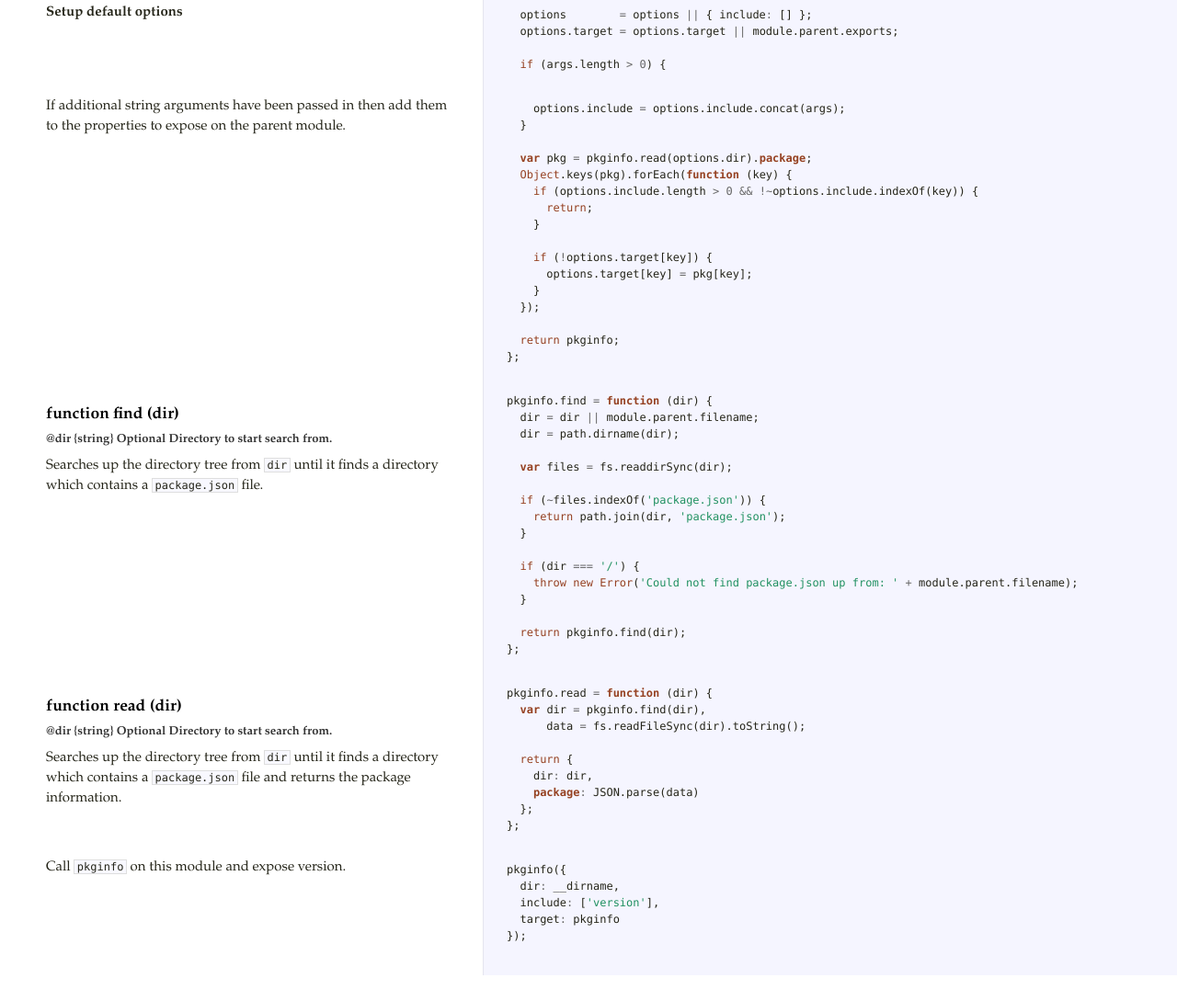
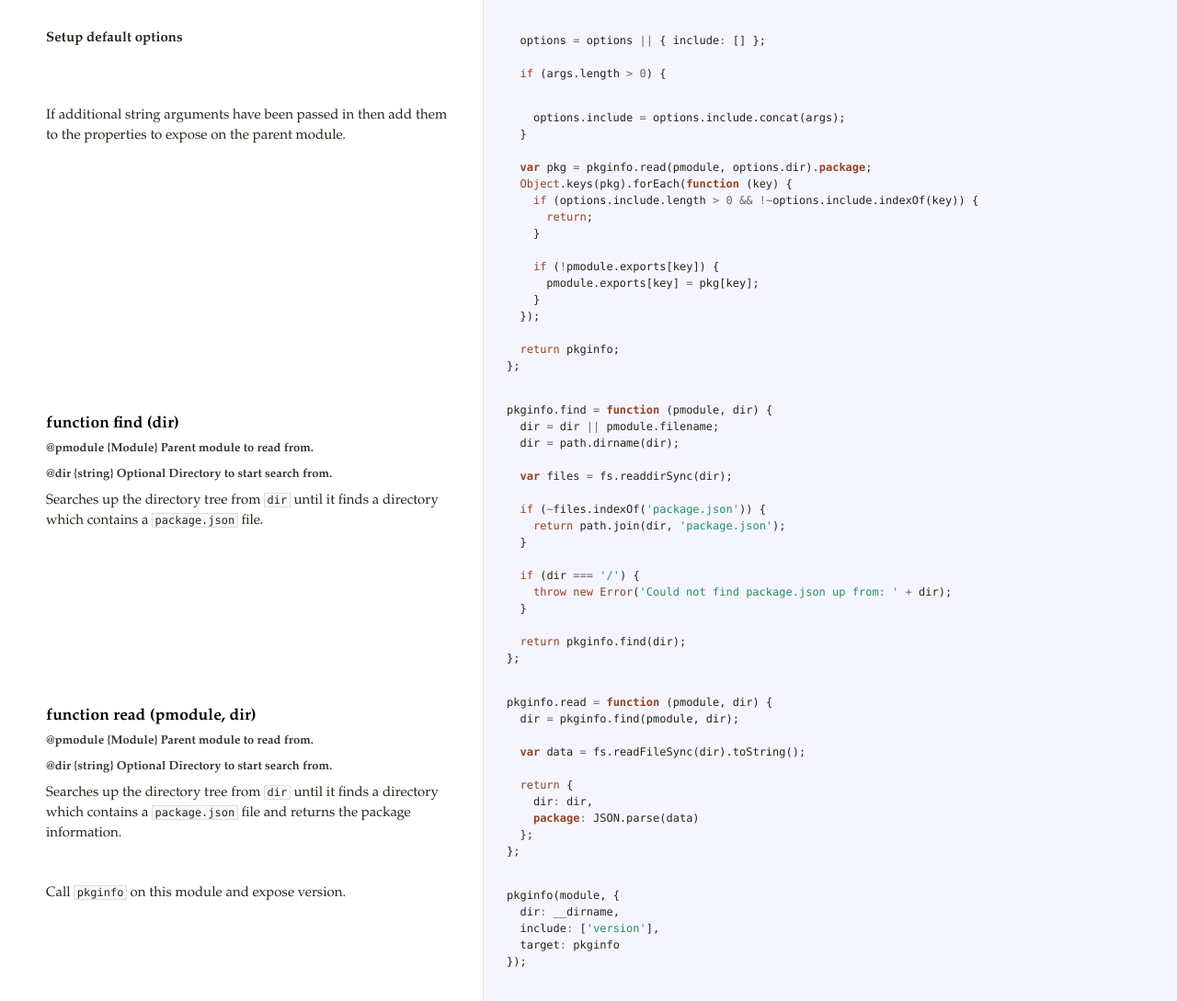
Before and after one commit to indexzero/node-pkginfo, a website: page docs/pkginfo.html in a window 1280 px wide. Shown: the part 861-1950 px from the top of the page at 92% size. Before the commit the page ends 1922 px from the top, so only its background shows below. Drawn offline with Linux system fonts and the light colour scheme.

Commit message:
[doc] Update docco docs

```diff
--- a/docs/pkginfo.html
+++ b/docs/pkginfo.html
@@ -7,6 +7,8 @@
 
 <span class="kd">var</span> <span class="nx">fs</span> <span class="o">=</span> <span class="nx">require</span><span class="p">(</span><span class="s1">&#39;fs&#39;</span><span class="p">),</span>
     <span class="nx">path</span> <span class="o">=</span> <span class="nx">require</span><span class="p">(</span><span class="s1">&#39;path&#39;</span><span class="p">);</span></pre></div>             </td>           </tr>                               <tr id="section-2">             <td class="docs">               <div class="pilwrap">                 <a class="pilcrow" href="#section-2">&#182;</a>               </div>               <h3>function pkginfo ([options, 'property', 'property' ..])</h3>
+
+<h4>@pmodule {Module} Parent module to read from.</h4>
 
 <h4>@options {Object|Array|string} <strong>Optional</strong> Options used when exposing properties.</h4>
 
@@ -21,8 +23,8 @@ it's exports. Valid usage:</p>
 
 <p><code>require('pkginfo')(['version', 'author']);</code></p>
 
-<p><code>require('pkginfo')({ include: ['version', 'author'] });</code></p>             </td>             <td class="code">               <div class="highlight"><pre><span class="kd">var</span> <span class="nx">pkginfo</span> <span class="o">=</span> <span class="nx">module</span><span class="p">.</span><span class="nx">exports</span> <span class="o">=</span> <span class="kd">function</span> <span class="p">(</span><span class="nx">options</span><span class="p">)</span> <span class="p">{</span>
-  <span class="kd">var</span> <span class="nx">args</span> <span class="o">=</span> <span class="p">[].</span><span class="nx">slice</span><span class="p">.</span><span class="nx">call</span><span class="p">(</span><span class="nx">arguments</span><span class="p">,</span> <span class="mi">1</span><span class="p">).</span><span class="nx">filter</span><span class="p">(</span><span class="kd">function</span> <span class="p">(</span><span class="nx">arg</span><span class="p">)</span> <span class="p">{</span>
+<p><code>require('pkginfo')({ include: ['version', 'author'] });</code></p>             </td>             <td class="code">               <div class="highlight"><pre><span class="kd">var</span> <span class="nx">pkginfo</span> <span class="o">=</span> <span class="nx">module</span><span class="p">.</span><span class="nx">exports</span> <span class="o">=</span> <span class="kd">function</span> <span class="p">(</span><span class="nx">pmodule</span><span class="p">,</span> <span class="nx">options</span><span class="p">)</span> <span class="p">{</span>
+  <span class="kd">var</span> <span class="nx">args</span> <span class="o">=</span> <span class="p">[].</span><span class="nx">slice</span><span class="p">.</span><span class="nx">call</span><span class="p">(</span><span class="nx">arguments</span><span class="p">,</span> <span class="mi">2</span><span class="p">).</span><span class="nx">filter</span><span class="p">(</span><span class="kd">function</span> <span class="p">(</span><span class="nx">arg</span><span class="p">)</span> <span class="p">{</span>
     <span class="k">return</span> <span class="k">typeof</span> <span class="nx">arg</span> <span class="o">===</span> <span class="s1">&#39;string&#39;</span><span class="p">;</span>
   <span class="p">});</span>
   </pre></div>             </td>           </tr>                               <tr id="section-3">             <td class="docs">               <div class="pilwrap">                 <a class="pilcrow" href="#section-3">&#182;</a>               </div>               <p><strong>Parse variable arguments</strong></p>             </td>             <td class="code">               <div class="highlight"><pre>  <span class="k">if</span> <span class="p">(</span><span class="nb">Array</span><span class="p">.</span><span class="nx">isArray</span><span class="p">(</span><span class="nx">options</span><span class="p">))</span> <span class="p">{</span></pre></div>             </td>           </tr>                               <tr id="section-4">             <td class="docs">               <div class="pilwrap">                 <a class="pilcrow" href="#section-4">&#182;</a>               </div>               <p>If the options passed in is an Array assume that
@@ -33,33 +35,34 @@ on the package.json file on the parent module.</p>             </td>
 assume that it is the first property to expose from
 the package.json file on the parent module.</p>             </td>             <td class="code">               <div class="highlight"><pre>    <span class="nx">options</span> <span class="o">=</span> <span class="p">{</span> <span class="nx">include</span><span class="o">:</span> <span class="p">[</span><span class="nx">options</span><span class="p">]</span> <span class="p">};</span>
   <span class="p">}</span>
-  </pre></div>             </td>           </tr>                               <tr id="section-6">             <td class="docs">               <div class="pilwrap">                 <a class="pilcrow" href="#section-6">&#182;</a>               </div>               <p><strong>Setup default options</strong></p>             </td>             <td class="code">               <div class="highlight"><pre>  <span class="nx">options</span>        <span class="o">=</span> <span class="nx">options</span> <span class="o">||</span> <span class="p">{</span> <span class="nx">include</span><span class="o">:</span> <span class="p">[]</span> <span class="p">};</span>
-  <span class="nx">options</span><span class="p">.</span><span class="nx">target</span> <span class="o">=</span> <span class="nx">options</span><span class="p">.</span><span class="nx">target</span> <span class="o">||</span> <span class="nx">module</span><span class="p">.</span><span class="nx">parent</span><span class="p">.</span><span class="nx">exports</span><span class="p">;</span>
+  </pre></div>             </td>           </tr>                               <tr id="section-6">             <td class="docs">               <div class="pilwrap">                 <a class="pilcrow" href="#section-6">&#182;</a>               </div>               <p><strong>Setup default options</strong></p>             </td>             <td class="code">               <div class="highlight"><pre>  <span class="nx">options</span> <span class="o">=</span> <span class="nx">options</span> <span class="o">||</span> <span class="p">{</span> <span class="nx">include</span><span class="o">:</span> <span class="p">[]</span> <span class="p">};</span>
 
   <span class="k">if</span> <span class="p">(</span><span class="nx">args</span><span class="p">.</span><span class="nx">length</span> <span class="o">&gt;</span> <span class="mi">0</span><span class="p">)</span> <span class="p">{</span></pre></div>             </td>           </tr>                               <tr id="section-7">             <td class="docs">               <div class="pilwrap">                 <a class="pilcrow" href="#section-7">&#182;</a>               </div>               <p>If additional string arguments have been passed in
 then add them to the properties to expose on the
 parent module. </p>             </td>             <td class="code">               <div class="highlight"><pre>    <span class="nx">options</span><span class="p">.</span><span class="nx">include</span> <span class="o">=</span> <span class="nx">options</span><span class="p">.</span><span class="nx">include</span><span class="p">.</span><span class="nx">concat</span><span class="p">(</span><span class="nx">args</span><span class="p">);</span>
   <span class="p">}</span>
 
-  <span class="kd">var</span> <span class="nx">pkg</span> <span class="o">=</span> <span class="nx">pkginfo</span><span class="p">.</span><span class="nx">read</span><span class="p">(</span><span class="nx">options</span><span class="p">.</span><span class="nx">dir</span><span class="p">).</span><span class="kr">package</span><span class="p">;</span>
+  <span class="kd">var</span> <span class="nx">pkg</span> <span class="o">=</span> <span class="nx">pkginfo</span><span class="p">.</span><span class="nx">read</span><span class="p">(</span><span class="nx">pmodule</span><span class="p">,</span> <span class="nx">options</span><span class="p">.</span><span class="nx">dir</span><span class="p">).</span><span class="kr">package</span><span class="p">;</span>
   <span class="nb">Object</span><span class="p">.</span><span class="nx">keys</span><span class="p">(</span><span class="nx">pkg</span><span class="p">).</span><span class="nx">forEach</span><span class="p">(</span><span class="kd">function</span> <span class="p">(</span><span class="nx">key</span><span class="p">)</span> <span class="p">{</span>
     <span class="k">if</span> <span class="p">(</span><span class="nx">options</span><span class="p">.</span><span class="nx">include</span><span class="p">.</span><span class="nx">length</span> <span class="o">&gt;</span> <span class="mi">0</span> <span class="o">&amp;&amp;</span> <span class="o">!~</span><span class="nx">options</span><span class="p">.</span><span class="nx">include</span><span class="p">.</span><span class="nx">indexOf</span><span class="p">(</span><span class="nx">key</span><span class="p">))</span> <span class="p">{</span>
       <span class="k">return</span><span class="p">;</span>
     <span class="p">}</span>
 
-    <span class="k">if</span> <span class="p">(</span><span class="o">!</span><span class="nx">options</span><span class="p">.</span><span class="nx">target</span><span class="p">[</span><span class="nx">key</span><span class="p">])</span> <span class="p">{</span>
-      <span class="nx">options</span><span class="p">.</span><span class="nx">target</span><span class="p">[</span><span class="nx">key</span><span class="p">]</span> <span class="o">=</span> <span class="nx">pkg</span><span class="p">[</span><span class="nx">key</span><span class="p">];</span>
+    <span class="k">if</span> <span class="p">(</span><span class="o">!</span><span class="nx">pmodule</span><span class="p">.</span><span class="nx">exports</span><span class="p">[</span><span class="nx">key</span><span class="p">])</span> <span class="p">{</span>
+      <span class="nx">pmodule</span><span class="p">.</span><span class="nx">exports</span><span class="p">[</span><span class="nx">key</span><span class="p">]</span> <span class="o">=</span> <span class="nx">pkg</span><span class="p">[</span><span class="nx">key</span><span class="p">];</span>
     <span class="p">}</span>
   <span class="p">});</span>
 
   <span class="k">return</span> <span class="nx">pkginfo</span><span class="p">;</span>
 <span class="p">};</span></pre></div>             </td>           </tr>                               <tr id="section-8">             <td class="docs">               <div class="pilwrap">                 <a class="pilcrow" href="#section-8">&#182;</a>               </div>               <h3>function find (dir)</h3>
 
+<h4>@pmodule {Module} Parent module to read from.</h4>
+
 <h4>@dir {string} <strong>Optional</strong> Directory to start search from.</h4>
 
 <p>Searches up the directory tree from <code>dir</code> until it finds a directory
-which contains a <code>package.json</code> file. </p>             </td>             <td class="code">               <div class="highlight"><pre><span class="nx">pkginfo</span><span class="p">.</span><span class="nx">find</span> <span class="o">=</span> <span class="kd">function</span> <span class="p">(</span><span class="nx">dir</span><span class="p">)</span> <span class="p">{</span>
-  <span class="nx">dir</span> <span class="o">=</span> <span class="nx">dir</span> <span class="o">||</span> <span class="nx">module</span><span class="p">.</span><span class="nx">parent</span><span class="p">.</span><span class="nx">filename</span><span class="p">;</span>
+which contains a <code>package.json</code> file. </p>             </td>             <td class="code">               <div class="highlight"><pre><span class="nx">pkginfo</span><span class="p">.</span><span class="nx">find</span> <span class="o">=</span> <span class="kd">function</span> <span class="p">(</span><span class="nx">pmodule</span><span class="p">,</span> <span class="nx">dir</span><span class="p">)</span> <span class="p">{</span>
+  <span class="nx">dir</span> <span class="o">=</span> <span class="nx">dir</span> <span class="o">||</span> <span class="nx">pmodule</span><span class="p">.</span><span class="nx">filename</span><span class="p">;</span>
   <span class="nx">dir</span> <span class="o">=</span> <span class="nx">path</span><span class="p">.</span><span class="nx">dirname</span><span class="p">(</span><span class="nx">dir</span><span class="p">);</span>
 
   <span class="kd">var</span> <span class="nx">files</span> <span class="o">=</span> <span class="nx">fs</span><span class="p">.</span><span class="nx">readdirSync</span><span class="p">(</span><span class="nx">dir</span><span class="p">);</span>
@@ -69,24 +72,27 @@ which contains a <code>package.json</code> file. </p>             </td>
   <span class="p">}</span>
 
   <span class="k">if</span> <span class="p">(</span><span class="nx">dir</span> <span class="o">===</span> <span class="s1">&#39;/&#39;</span><span class="p">)</span> <span class="p">{</span>
-    <span class="k">throw</span> <span class="k">new</span> <span class="nb">Error</span><span class="p">(</span><span class="s1">&#39;Could not find package.json up from: &#39;</span> <span class="o">+</span> <span class="nx">module</span><span class="p">.</span><span class="nx">parent</span><span class="p">.</span><span class="nx">filename</span><span class="p">);</span>
+    <span class="k">throw</span> <span class="k">new</span> <span class="nb">Error</span><span class="p">(</span><span class="s1">&#39;Could not find package.json up from: &#39;</span> <span class="o">+</span> <span class="nx">dir</span><span class="p">);</span>
   <span class="p">}</span>
 
   <span class="k">return</span> <span class="nx">pkginfo</span><span class="p">.</span><span class="nx">find</span><span class="p">(</span><span class="nx">dir</span><span class="p">);</span>
-<span class="p">};</span></pre></div>             </td>           </tr>                               <tr id="section-9">             <td class="docs">               <div class="pilwrap">                 <a class="pilcrow" href="#section-9">&#182;</a>               </div>               <h3>function read (dir)</h3>
+<span class="p">};</span></pre></div>             </td>           </tr>                               <tr id="section-9">             <td class="docs">               <div class="pilwrap">                 <a class="pilcrow" href="#section-9">&#182;</a>               </div>               <h3>function read (pmodule, dir)</h3>
+
+<h4>@pmodule {Module} Parent module to read from.</h4>
 
 <h4>@dir {string} <strong>Optional</strong> Directory to start search from.</h4>
 
 <p>Searches up the directory tree from <code>dir</code> until it finds a directory
-which contains a <code>package.json</code> file and returns the package information.</p>             </td>             <td class="code">               <div class="highlight"><pre><span class="nx">pkginfo</span><span class="p">.</span><span class="nx">read</span> <span class="o">=</span> <span class="kd">function</span> <span class="p">(</span><span class="nx">dir</span><span class="p">)</span> <span class="p">{</span>
-  <span class="kd">var</span> <span class="nx">dir</span> <span class="o">=</span> <span class="nx">pkginfo</span><span class="p">.</span><span class="nx">find</span><span class="p">(</span><span class="nx">dir</span><span class="p">),</span>
-      <span class="nx">data</span> <span class="o">=</span> <span class="nx">fs</span><span class="p">.</span><span class="nx">readFileSync</span><span class="p">(</span><span class="nx">dir</span><span class="p">).</span><span class="nx">toString</span><span class="p">();</span>
+which contains a <code>package.json</code> file and returns the package information.</p>             </td>             <td class="code">               <div class="highlight"><pre><span class="nx">pkginfo</span><span class="p">.</span><span class="nx">read</span> <span class="o">=</span> <span class="kd">function</span> <span class="p">(</span><span class="nx">pmodule</span><span class="p">,</span> <span class="nx">dir</span><span class="p">)</span> <span class="p">{</span>
+  <span class="nx">dir</span> <span class="o">=</span> <span class="nx">pkginfo</span><span class="p">.</span><span class="nx">find</span><span class="p">(</span><span class="nx">pmodule</span><span class="p">,</span> <span class="nx">dir</span><span class="p">);</span>
+
+  <span class="kd">var</span> <span class="nx">data</span> <span class="o">=</span> <span class="nx">fs</span><span class="p">.</span><span class="nx">readFileSync</span><span class="p">(</span><span class="nx">dir</span><span class="p">).</span><span class="nx">toString</span><span class="p">();</span>
 
   <span class="k">return</span> <span class="p">{</span>
     <span class="nx">dir</span><span class="o">:</span> <span class="nx">dir</span><span class="p">,</span>
     <span class="kr">package</span><span class="o">:</span> <span class="nx">JSON</span><span class="p">.</span><span class="nx">parse</span><span class="p">(</span><span class="nx">data</span><span class="p">)</span>
   <span class="p">};</span>
-<span class="p">};</span></pre></div>             </td>           </tr>                               <tr id="section-10">             <td class="docs">               <div class="pilwrap">                 <a class="pilcrow" href="#section-10">&#182;</a>               </div>               <p>Call <code>pkginfo</code> on this module and expose version.</p>             </td>             <td class="code">               <div class="highlight"><pre><span class="nx">pkginfo</span><span class="p">({</span>
+<span class="p">};</span></pre></div>             </td>           </tr>                               <tr id="section-10">             <td class="docs">               <div class="pilwrap">                 <a class="pilcrow" href="#section-10">&#182;</a>               </div>               <p>Call <code>pkginfo</code> on this module and expose version.</p>             </td>             <td class="code">               <div class="highlight"><pre><span class="nx">pkginfo</span><span class="p">(</span><span class="nx">module</span><span class="p">,</span> <span class="p">{</span>
   <span class="nx">dir</span><span class="o">:</span> <span class="nx">__dirname</span><span class="p">,</span>
   <span class="nx">include</span><span class="o">:</span> <span class="p">[</span><span class="s1">&#39;version&#39;</span><span class="p">],</span>
   <span class="nx">target</span><span class="o">:</span> <span class="nx">pkginfo</span>
```
